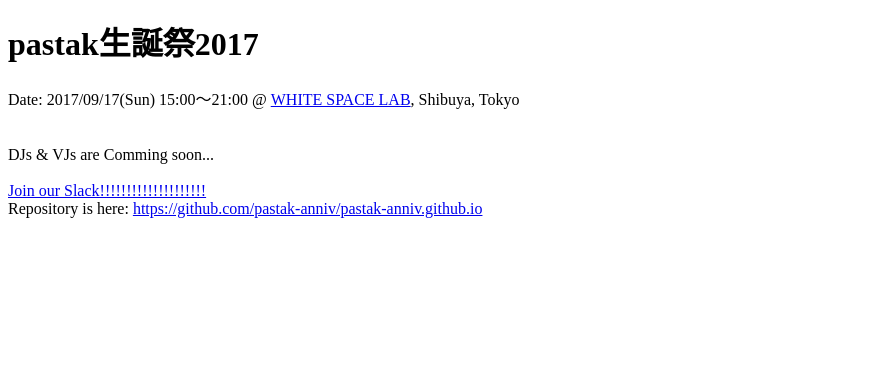
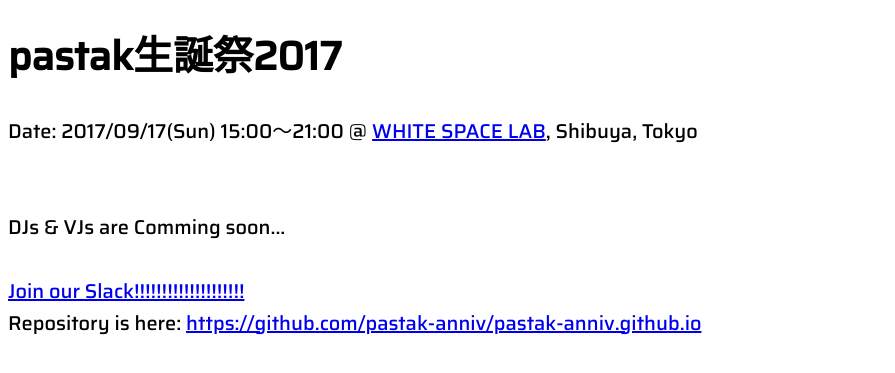
Before and after one commit to pastak-anniv/pastak-anniv.github.io, a plain HTML site: page index.html in a window 1280 px wide. Shown: the part 311-684 px from the top of the page, without its empty margins (0-895 px from the left). Drawn offline with Linux system fonts and the light colour scheme.

Commit message:
add Saira web font

```diff
--- a/css/main.css
+++ b/css/main.css
@@ -1,3 +1,7 @@
+body {
+  font-family: 'Saira', sans-serif;
+  font-size: 20px;
+}
 #mainVisual {
   max-width: 100%;
   max-height: 75vh;
--- a/index.html
+++ b/index.html
@@ -1,6 +1,7 @@
 <head>
   <title>pastak生誕祭2017</title>
   <script src='js/glitch-canvas-browser.min.js'></script>
+  <link href="https://fonts.googleapis.com/css?family=Saira:500" rel="stylesheet">
   <link rel='stylesheet' href='./css/main.css' />
 </head>
 <body>
```
